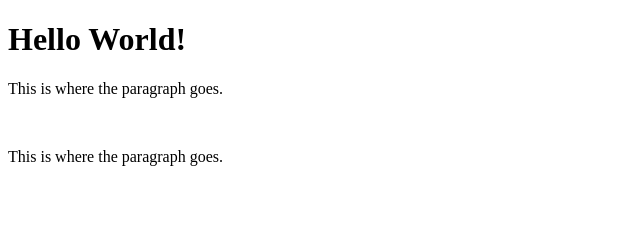
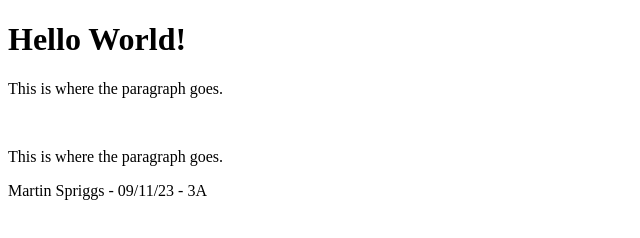
Before and after one commit to mspriggs/HelloWorld, a plain HTML site: page index.html in a window 1280 px wide. Shown: the whole page, without its empty margins (0-640 px from the left). Drawn offline with Linux system fonts and the light colour scheme.

Commit message:
Update index.html

```diff
--- a/index.html
+++ b/index.html
@@ -13,5 +13,8 @@
   <p>
     This is where the paragraph goes.
   </p>
+  <p>
+    Martin Spriggs - 09/11/23 - 3A
+  </p>
 </body>
 </html>
```
